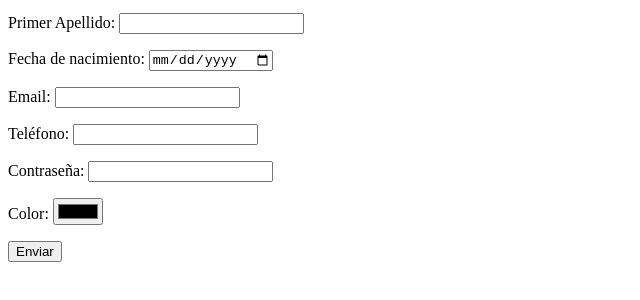
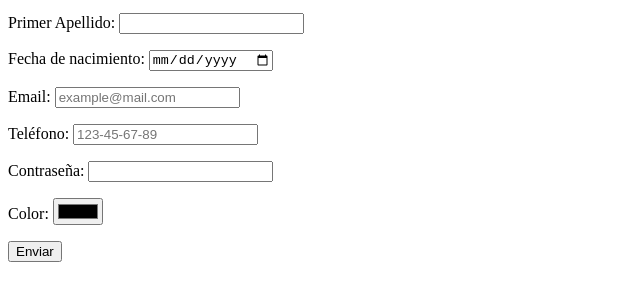
Before and after one commit to carlalo4/interfacesUsuario, a plain HTML site: page index.html in a window 1280 px wide. Shown: the part 104-404 px from the top of the page, without its empty margins (0-640 px from the left). Drawn offline with Linux system fonts and the light colour scheme.

Commit message:
Update index.html
Algunas opciones añadidas

```diff
--- a/index.html
+++ b/index.html
@@ -23,11 +23,11 @@
        </p>
 
        <p>
-        Email: <input type= "email" name="email" required = "required" title="Introduzca su email" autocomplete="email" >
+        Email: <input type= "email" name="email" required = "required" title="Introduzca su email" placeholder="example@mail.com" autocomplete="email" >
        </p>
 
        <p>
-        Teléfono: <input type= "tel" name="telefono" title="Introduzca su teléfono" autocomplete="tel" >
+        Teléfono: <input type= "tel" name="telefono" title="Introduzca su teléfono" placeholder="123-45-67-89" autocomplete="tel" >
        </p>
 
        <p>
```
